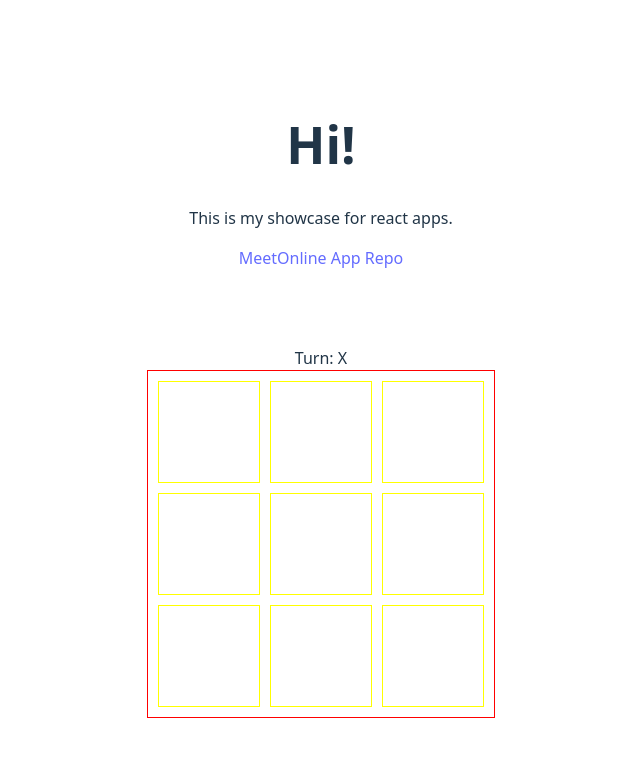
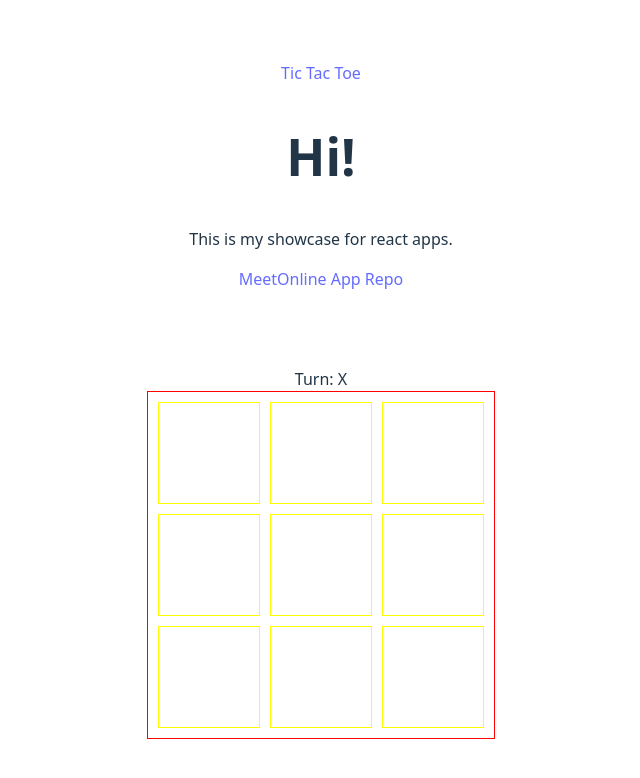
Before and after one commit to wtasg/react_showcase, a React (Vite) app: page / in a window 1280 px wide. Shown: the top 778 px of the page, without its empty margins (319-959 px from the left). Built offline with nearby package versions, Linux system fonts and the light colour scheme.

Commit message:
blah blah

```diff
--- a/package.json
+++ b/package.json
@@ -12,6 +12,7 @@
     "deploy": "gh-pages -d dist"
   },
   "dependencies": {
+    "@tanstack/react-router": "^1.139.14",
     "react": "^19.2.0",
     "react-dom": "^19.2.0"
   },
--- a/src/App.tsx
+++ b/src/App.tsx
@@ -4,12 +4,21 @@ import { TicTacToe } from './showcase/tic-tac-toe/TicTacToe'
 function App() {
     return (
         <>
-            <h1>Hi!</h1>
-            <p>This is my showcase for react apps.</p>
-            <div style={{ height: "100px", width: "content", margin: "auto" }}>
-                <a href="https://github.com/wtasg/meetonline">MeetOnline App Repo</a>
+            <div className="left-side-bar">
+                <a href="/tic-tac-toe">Tic Tac Toe</a>
             </div>
-            <TicTacToe />
+            <main role="main">
+                <section>
+                    <h1>Hi!</h1>
+                    <p>This is my showcase for react apps.</p>
+                    <div style={{ height: "100px", width: "content", margin: "auto" }}>
+                        <a href="https://github.com/wtasg/meetonline">MeetOnline App Repo</a>
+                    </div>
+                </section>
+                <section>
+                    <TicTacToe />
+                </section>
+            </main>
         </>
     )
 }
```
Also changed, not shown: 1 other file (tests, documents, lock files or other folders).
